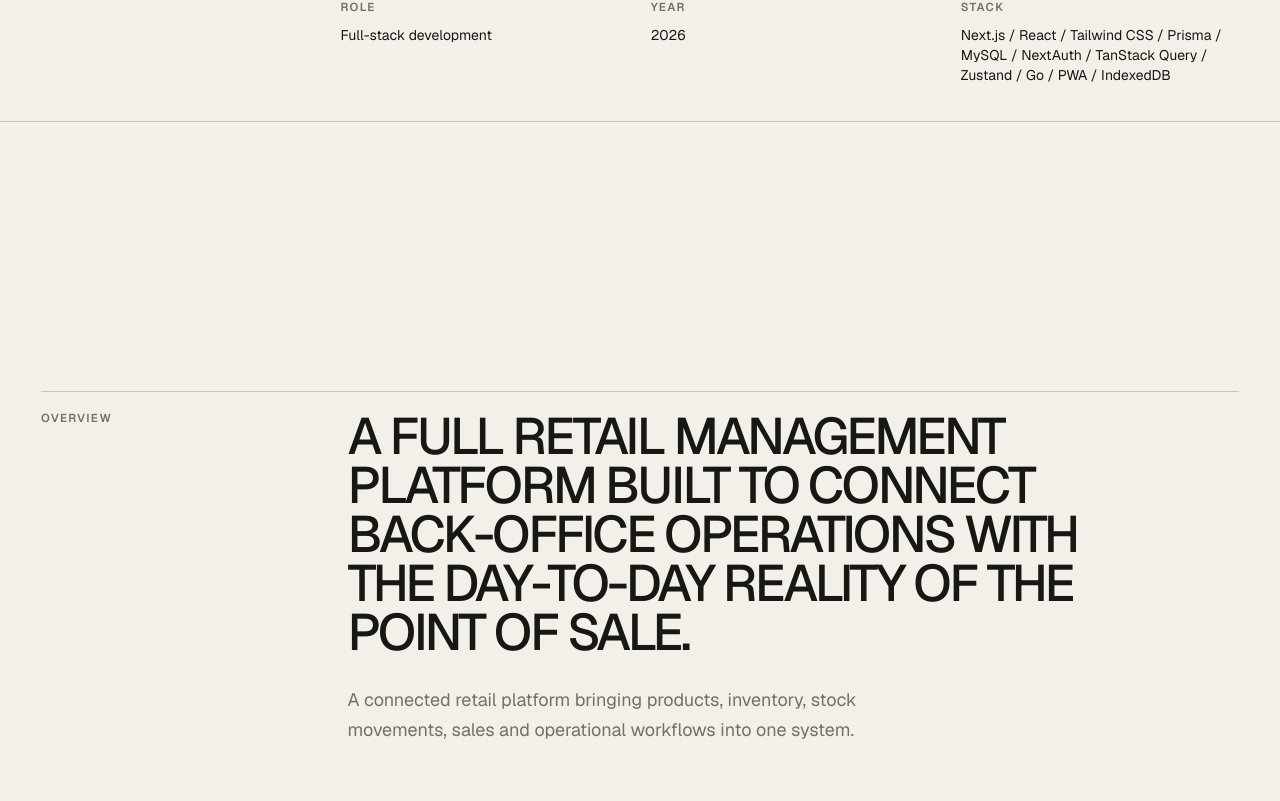
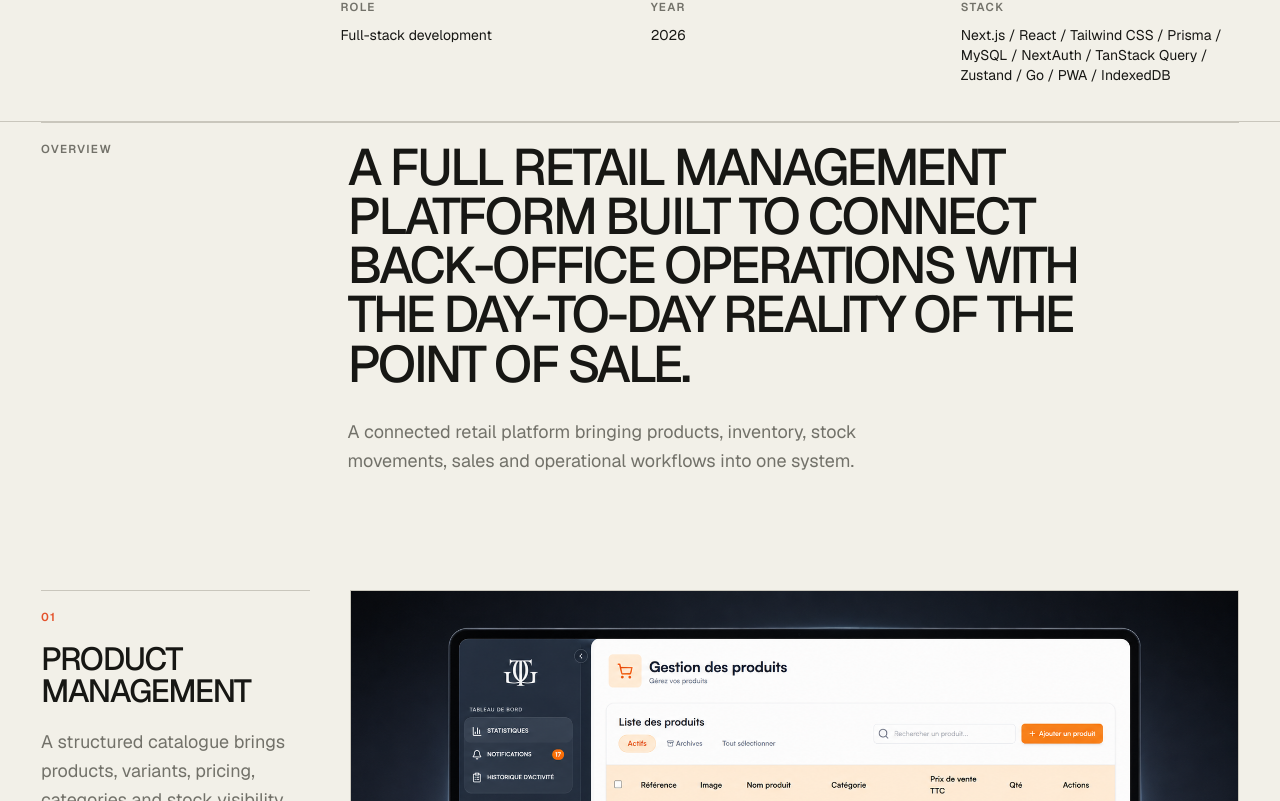
Before and after one commit to HamzaOutmassint/portfolio, a Next.js app: page /work/galerie-des-tanneurs in a window 1280 px wide. Shown: the part 679-1480 px from the top of the page. Built offline with nearby package versions, Linux system fonts and the light colour scheme; no server answers.

Commit message:
projects, done

```diff
--- a/components/work/GalerieDesTanneursCaseStudy.tsx
+++ b/components/work/GalerieDesTanneursCaseStudy.tsx
@@ -106,8 +106,8 @@ import {
 
 export function GalerieDesTanneursCaseStudy() {
   return (
-    <div className="page-shell case-study-content py-[var(--section-space)]">
-      <div className="mt-[var(--case-study-space)]">
+    <div className="page-shell case-study-content pb-[var(--section-space)]">
+      <div>
         <Overview detail="A connected retail platform bringing products, inventory, stock movements, sales and operational workflows into one system.">
           A full retail management platform built to connect back-office operations with the day-to-day reality of the point of sale.
         </Overview>
--- a/data/projects.ts
+++ b/data/projects.ts
@@ -16,9 +16,9 @@ export const projects: Project[] = [
     title: "Remedia",
     description: "Education assessment workflow",
     category: "Product / Education",
-    year: "2026",
-    role: "Development",
-    technologies: ["Web application"],
+    year: "2024",
+    role: "Frontend developer",
+    technologies: ["React", "CSS (SASS)", "Ant Design"],
     image: "/projects/remedia/change-done.png",
     imageAlt:
       "Remedia assignment review interface showing student coursework, rubric scores and feedback",
@@ -30,7 +30,7 @@ export const projects: Project[] = [
     category: "Brand / Web / Content",
     year: "2025",
     role: "Design & development",
-    technologies: ["Web experience"],
+    technologies: ["Next.js", "Go", "Figma", "PostgreSQL"],
     image: "/projects/voyspire/voyspire-overview.png",
     imageAlt: "Voyspire travel discovery overview",
   },
```
